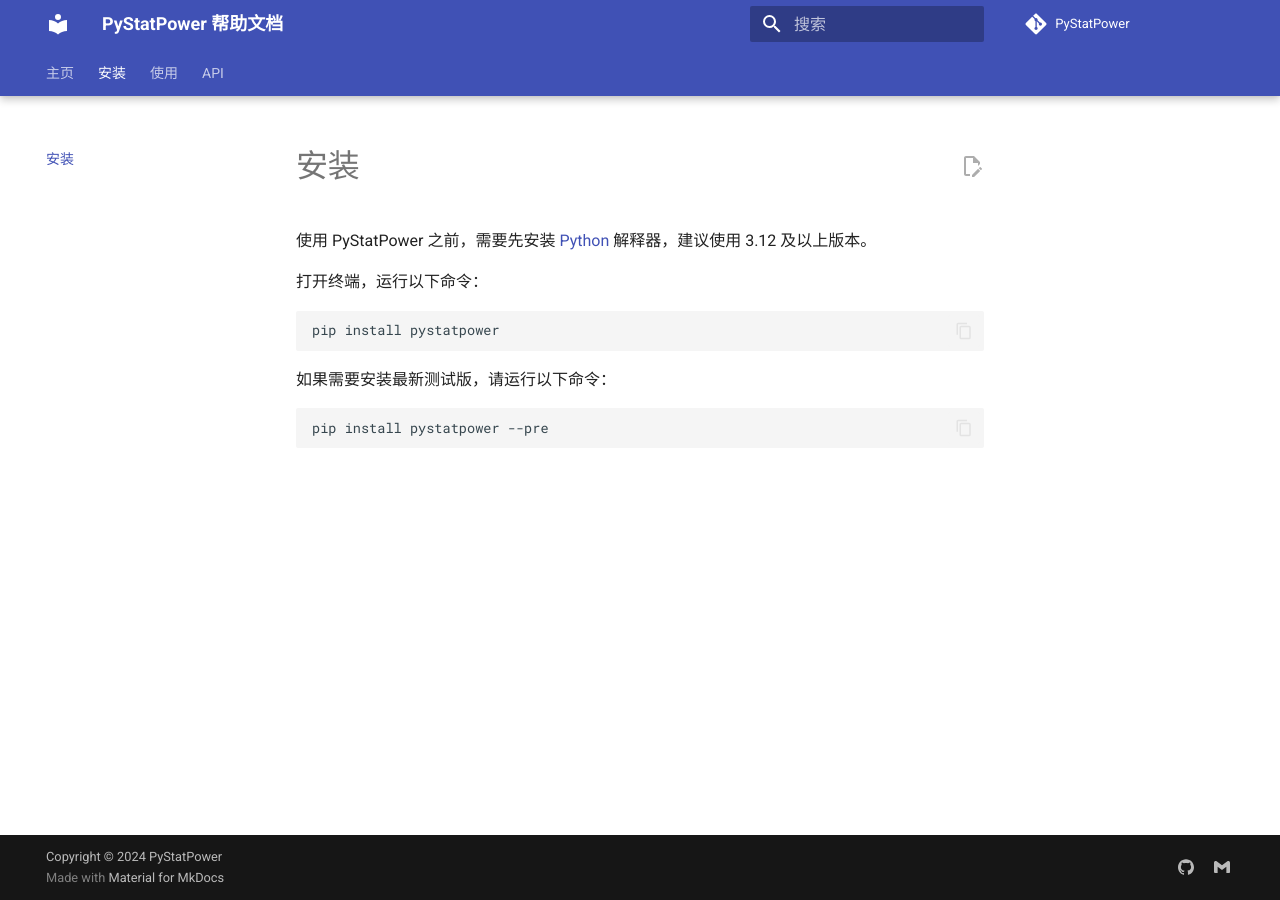
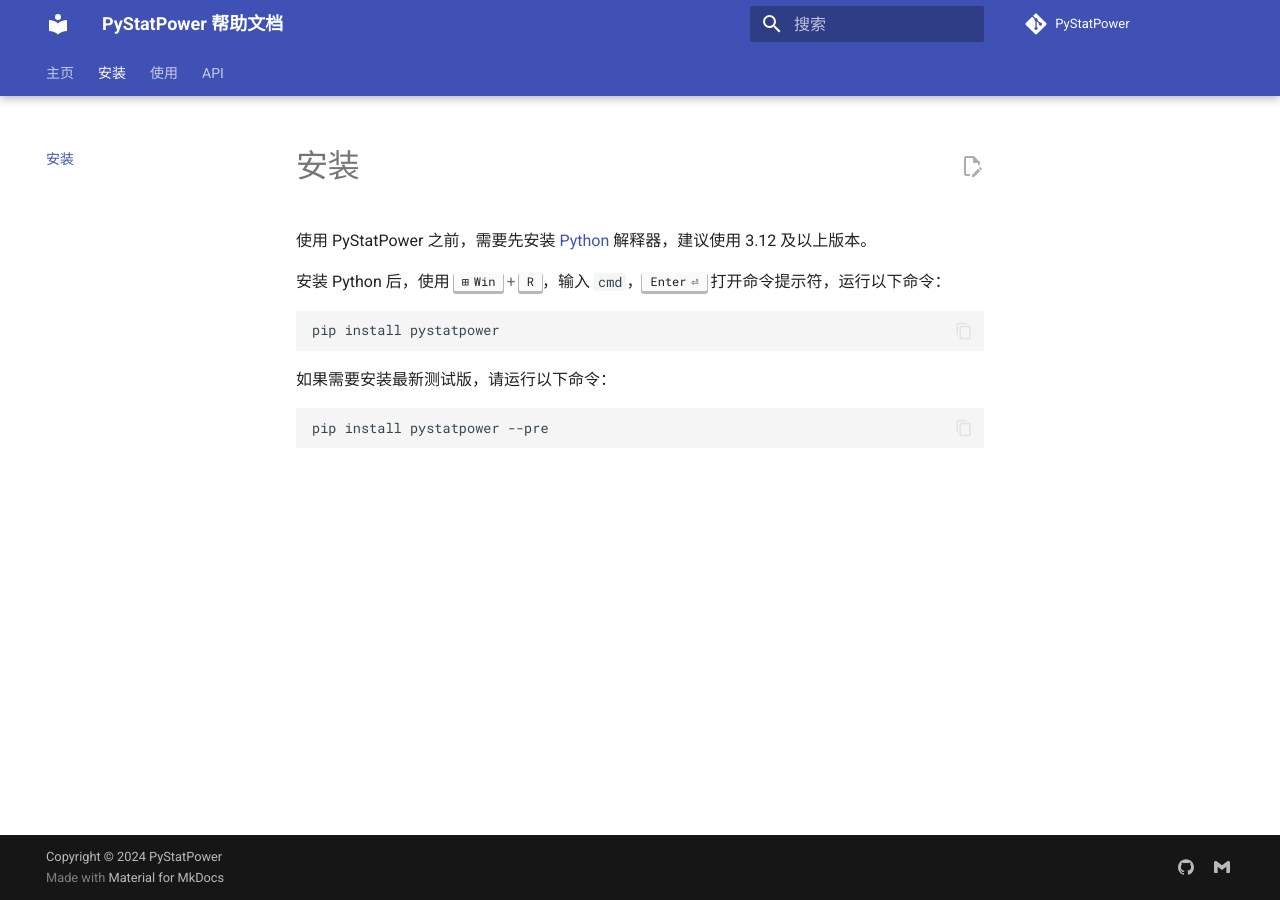
Before and after one commit to PyStatPower/PyStatPower-Docs, an MkDocs documentation site: the page built from docs/install.md, in a window 1280 px wide. Built offline with MkDocs 1.6.1 and Material for MkDocs 9.7.7, drawn with Linux system fonts in a browser that asks for light colours; comment, search, counter and statistics services are not loaded; the version menu is left out.

````diff
--- a/docs/install.md
+++ b/docs/install.md
@@ -2,7 +2,7 @@
 
 使用 PyStatPower 之前，需要先安装 [Python](https://www.python.org/downloads) 解释器，建议使用 3.12 及以上版本。
 
-打开终端，运行以下命令：
+安装 Python 后，使用 ++win+r++，输入 `cmd`，++enter++ 打开命令提示符，运行以下命令：
 
 ```cmd
 pip install pystatpower
````
